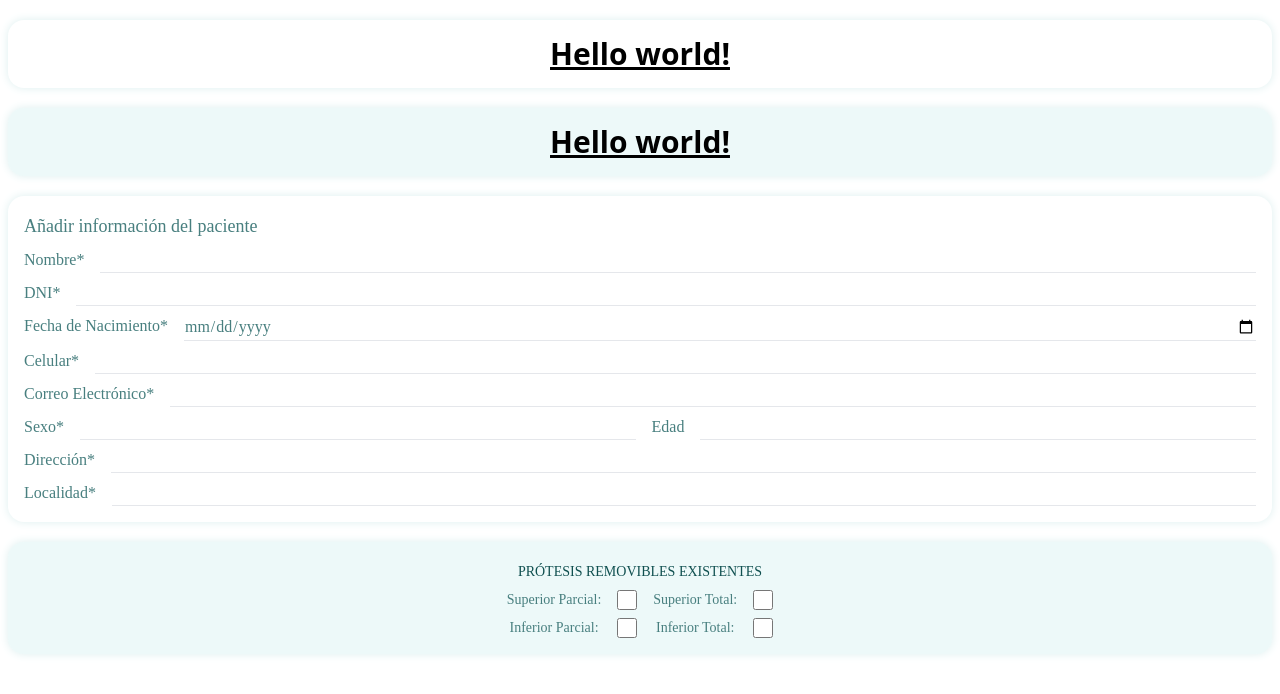
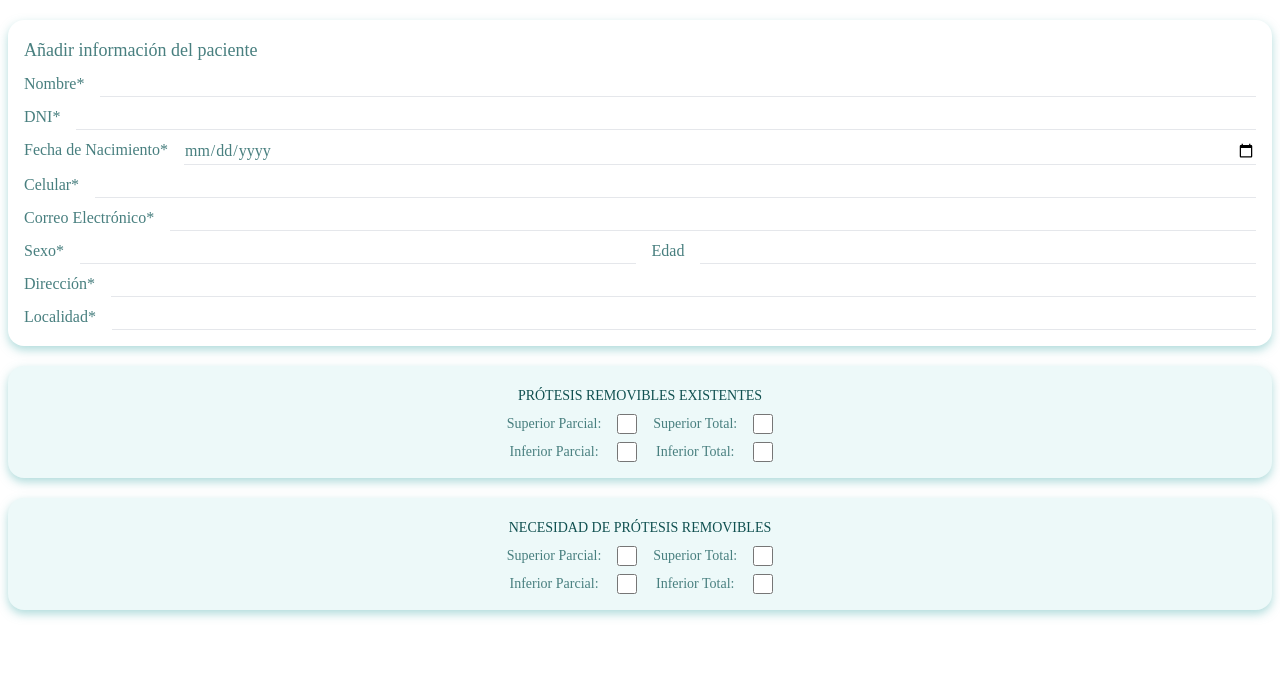
Before and after one commit to milagrossachetti/TFI_Client, a React (Create React App) app: page / in a window 1280 px wide. Shown: the top 694 px of the page. Built offline with nearby package versions, Linux system fonts and the light colour scheme.

Commit message:
Sombra de las Cards y Props de PatientForm2

```diff
--- a/src/App.js
+++ b/src/App.js
@@ -1,10 +1,26 @@
 import './App.css';
+
+import PrimaryCard from './Components/PrimaryCard';
+import SecondaryCard from './Components/SecondaryCard';
+import PatientForm1 from './Components/PatientForm1';
+import PatientForm2 from './Components/PatientForm2';
 
 function App() {
   return (
-    <h1 className="text-3xl text-center font-bold underline">
-      Hello world!
-    </h1>
+    <>
+      <div className='mt-5'></div>
+      <PrimaryCard>
+        <PatientForm1 />
+      </PrimaryCard>
+      <div className='mt-5'></div>
+      <SecondaryCard>
+        <PatientForm2 title = "PRÓTESIS REMOVIBLES EXISTENTES" namePrefix = "existingProstheses"/>
+      </SecondaryCard>
+      <div className='mt-5'></div>
+      <SecondaryCard>
+        <PatientForm2 title = "NECESIDAD DE PRÓTESIS REMOVIBLES" namePrefix = "needProstheses"/>
+      </SecondaryCard>
+    </>
   )
 }
 
--- a/src/Components/PatientForm1.js
+++ b/src/Components/PatientForm1.js
@@ -2,7 +2,7 @@ import './Components.css';
 
 function PatientForm1() {
     return (
-        <div className='container grid grid-cols-1 gap-2'>
+        <div className='grid grid-cols-1 gap-2'>
             <div>
                 <div className="font-abel text-lg text-main-color">Añadir información del paciente</div>
             </div>
--- a/src/Components/PatientForm2.js
+++ b/src/Components/PatientForm2.js
@@ -1,10 +1,17 @@
+import PropTypes from 'prop-types';
 import './Components.css';
 
-function PatientForm2() {
+function PatientForm2(props) {
+
+    const partialTop = `${props.namePrefix}PartialTop`;
+    const partialBottom = `${props.namePrefix}PartialBottom`;
+    const completeTop = `${props.namePrefix}CompleteTop`;
+    const completeBottom = `${props.namePrefix}CompleteBottom`;
+
     return (
-        <div className='container grid grid-cols-1 gap-2 text-center'>
+        <div className='grid grid-cols-1 gap-2 text-center'>
             <div>
-                <span className="font-montserrat text-sm text-secondary-color">PRÓTESIS REMOVIBLES EXISTENTES</span>
+                <span className="font-montserrat text-sm text-secondary-color">{props.title}</span>
             </div>
             <div className='flex flex-row justify-center gap-4'>
                 <div className='flex flex-col gap-2'>
@@ -12,20 +19,30 @@ function PatientForm2() {
                     <span className='font-montserrat text-sm text-main-color flex-shrink-0'>Inferior Parcial:</span>
                 </div>
                 <div className='flex flex-col gap-2'>
-                    <input className='accent-secondary-color focus:ring-0 h-5 w-5' type='checkbox' name='partialTop' aria-label='Superior Parcial'></input>
-                    <input className='accent-secondary-color focus:ring-0 h-5 w-5' type='checkbox' name='partialBottom' aria-label='Inferior Parcial'></input>
+                    <input className='accent-secondary-color focus:ring-0 h-5 w-5' type='checkbox' name={partialTop} aria-label='Superior Parcial'></input>
+                    <input className='accent-secondary-color focus:ring-0 h-5 w-5' type='checkbox' name={partialBottom} aria-label='Inferior Parcial'></input>
                 </div>
                 <div className='flex flex-col gap-2'>
                     <span className='font-montserrat text-sm text-main-color flex-shrink-0'>Superior Total:</span>
                     <span className='font-montserrat text-sm text-main-color flex-shrink-0'>Inferior Total:</span>
                 </div>
                 <div className='flex flex-col gap-2'>
-                    <input className='accent-secondary-color focus:ring-0 h-5 w-5' type='checkbox' name='completeTop' aria-label='Superior Total'></input>
-                    <input className='accent-secondary-color focus:ring-0 h-5 w-5' type='checkbox' name='completeBottom' aria-label='Inferior Total'></input>
+                    <input className='accent-secondary-color focus:ring-0 h-5 w-5' type='checkbox' name={completeTop} aria-label='Superior Total'></input>
+                    <input className='accent-secondary-color focus:ring-0 h-5 w-5' type='checkbox' name={completeBottom} aria-label='Inferior Total'></input>
                 </div>
             </div>
         </div>
     );
 }
 
+PatientForm2.propTypes = {
+    title: PropTypes.string,
+    namePrefix: PropTypes.string
+}
+
+PatientForm2.defaultProps = {
+    title: 'TÍTULO',
+    namePrefix: ''
+}
+
 export default PatientForm2;
--- a/src/Components/PrimaryCard.js
+++ b/src/Components/PrimaryCard.js
@@ -1,6 +1,6 @@
 function PrimaryCard({children}) {
     return (
-        <div className="bg-white shadow-[0_0_10px_rgb(221,239,239,1)] rounded-2xl p-4 m-2">
+        <div className="bg-white shadow-[0_4px_10px_rgb(100,185,185,0.5)] rounded-2xl p-4 m-2">
             {children}
         </div>
     )
--- a/src/Components/SecondaryCard.js
+++ b/src/Components/SecondaryCard.js
@@ -2,7 +2,7 @@ import './Components.css';
 
 function SecondaryCard({children}) {
     return (
-        <div className= "bg-secondary-card shadow-[0_0_10px_rgb(221,239,239,1)] rounded-2xl p-4 m-2">
+        <div className= "bg-secondary-card shadow-[0_4px_10px_rgb(100,185,185,0.5)] rounded-2xl p-4 m-2">
             {children}
         </div>
     )
--- a/src/index.js
+++ b/src/index.js
@@ -3,30 +3,11 @@ import ReactDOM from 'react-dom/client';
 import './index.css';
 import App from './App';
 import reportWebVitals from './reportWebVitals';
-import PrimaryCard from './Components/PrimaryCard';
-import SecondaryCard from './Components/SecondaryCard';
-import PatientForm1 from './Components/PatientForm1';
-import PatientForm2 from './Components/PatientForm2';
 
 const root = ReactDOM.createRoot(document.getElementById('root'));
 root.render(
   <>
-    <div className='mt-5'></div>
-    <PrimaryCard>
-      <App />
-    </PrimaryCard>
-    <div className='mt-5'></div>
-    <SecondaryCard>
-      <App />
-    </SecondaryCard>
-    <div className='mt-5'></div>
-    <PrimaryCard>
-      <PatientForm1 />
-    </PrimaryCard>
-    <div className='mt-5'></div>
-    <SecondaryCard>
-      <PatientForm2 />
-    </SecondaryCard>
+    <App />
   </>
 );
 
```
